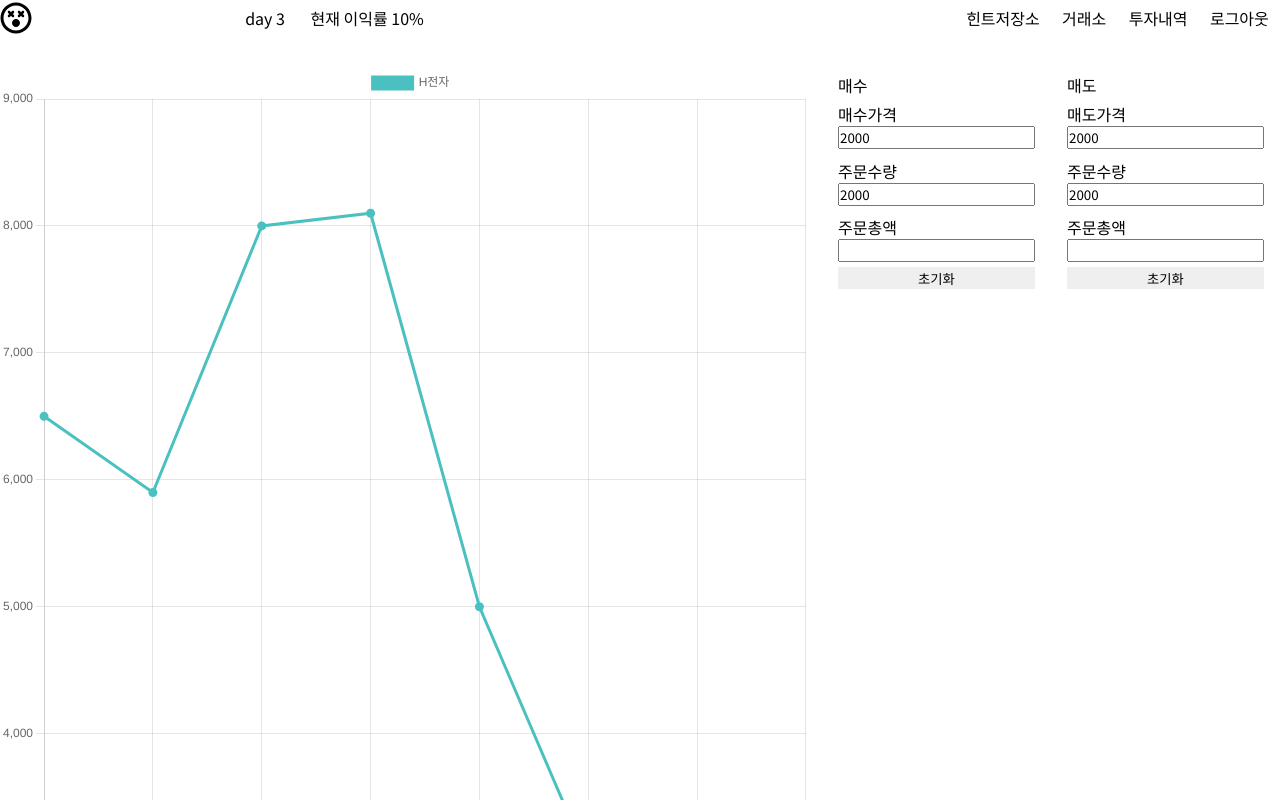
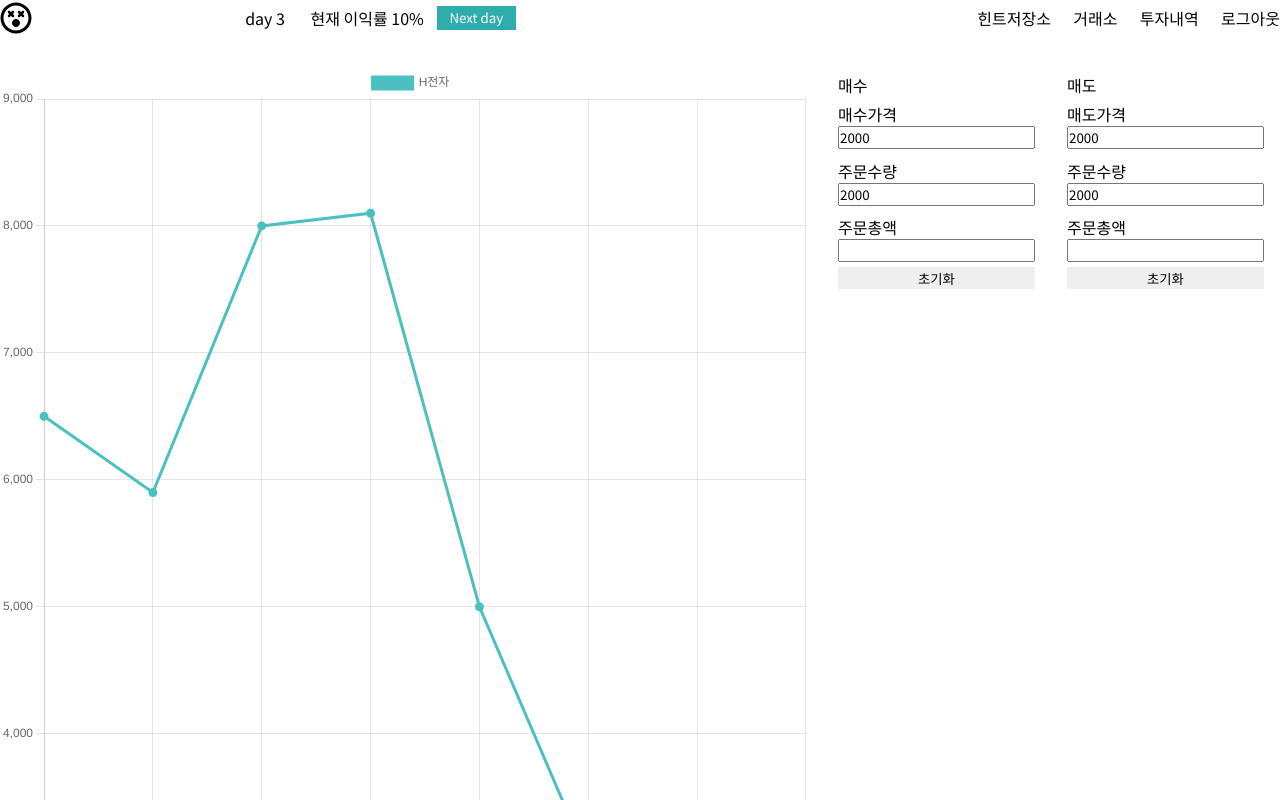
Before and after one commit to hyebin26/react_stockgame, a React (Create React App) app: page /login in a window 1280 px wide. Shown: the top 800 px of the page. Built offline with nearby package versions, Linux system fonts and the light colour scheme.

Commit message:
add next day btn

```diff
--- a/src/components/header/header.jsx
+++ b/src/components/header/header.jsx
@@ -1,6 +1,7 @@
 import { faDizzy } from "@fortawesome/free-regular-svg-icons";
 import { FontAwesomeIcon } from "@fortawesome/react-fontawesome";
 import React from "react";
+import Nav from "../nav/nav";
 import styles from "./header.module.css";
 
 const Header = (props) => {
@@ -12,20 +13,10 @@ const Header = (props) => {
         <ul className={styles.info}>
           <li>day 3</li>
           <li>현재 이익률 10%</li>
+          <button className={styles.nextBtn}>Next day</button>
         </ul>
         <ul className={styles.nav}>
-          <li>
-            <a href="#">힌트저장소</a>
-          </li>
-          <li>
-            <a href="#">거래소</a>
-          </li>
-          <li>
-            <a href="#">투자내역</a>
-          </li>
-          <li>
-            <a href="#">로그아웃</a>
-          </li>
+          <Nav />
         </ul>
       </div>
     </header>
--- a/src/components/header/header.module.css
+++ b/src/components/header/header.module.css
@@ -34,12 +34,18 @@
 
 .nav a {
   color: color_header_font;
-  padding: 0 0.7rem;
+  margin-left: 1.4rem;
 }
 
 .logo {
   color: white;
   padding-left: 0.2rem;
+}
+.nextBtn {
+  background-color: rgb(46, 172, 174);
+  border: none;
+  color: white;
+  cursor: pointer;
 }
 
 @media (max-width: 900px) {
--- /dev/null
+++ b/src/components/nav/nav.jsx
@@ -0,0 +1,22 @@
+import React from "react";
+
+const Nav = (props) => {
+  return (
+    <>
+      <li>
+        <a href="#">힌트저장소</a>
+      </li>
+      <li>
+        <a href="#">거래소</a>
+      </li>
+      <li>
+        <a href="#">투자내역</a>
+      </li>
+      <li>
+        <a href="#">로그아웃</a>
+      </li>
+    </>
+  );
+};
+
+export default Nav;
```
Also changed, not shown: src/components/nav/nav.module.css (added), 1 other file (tests, documents, lock files or other folders).
